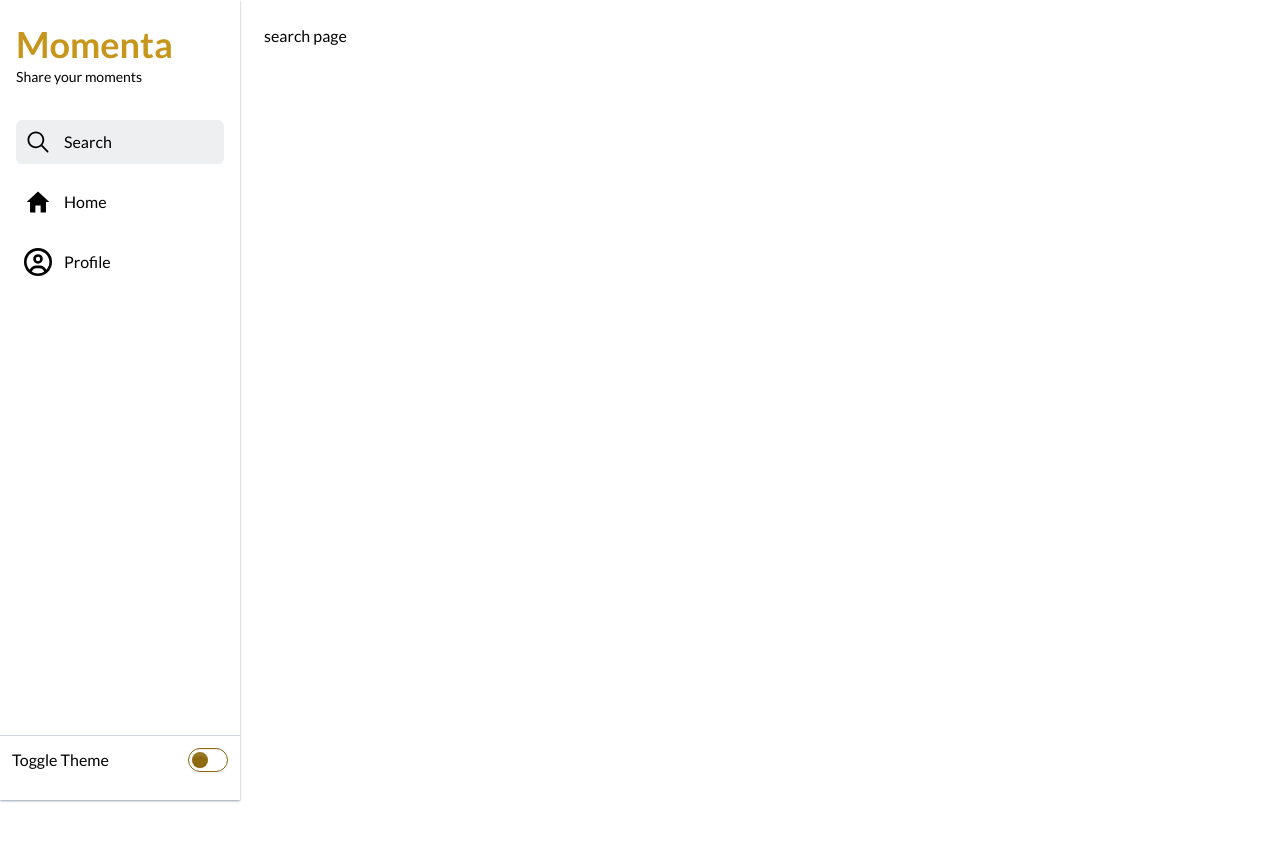
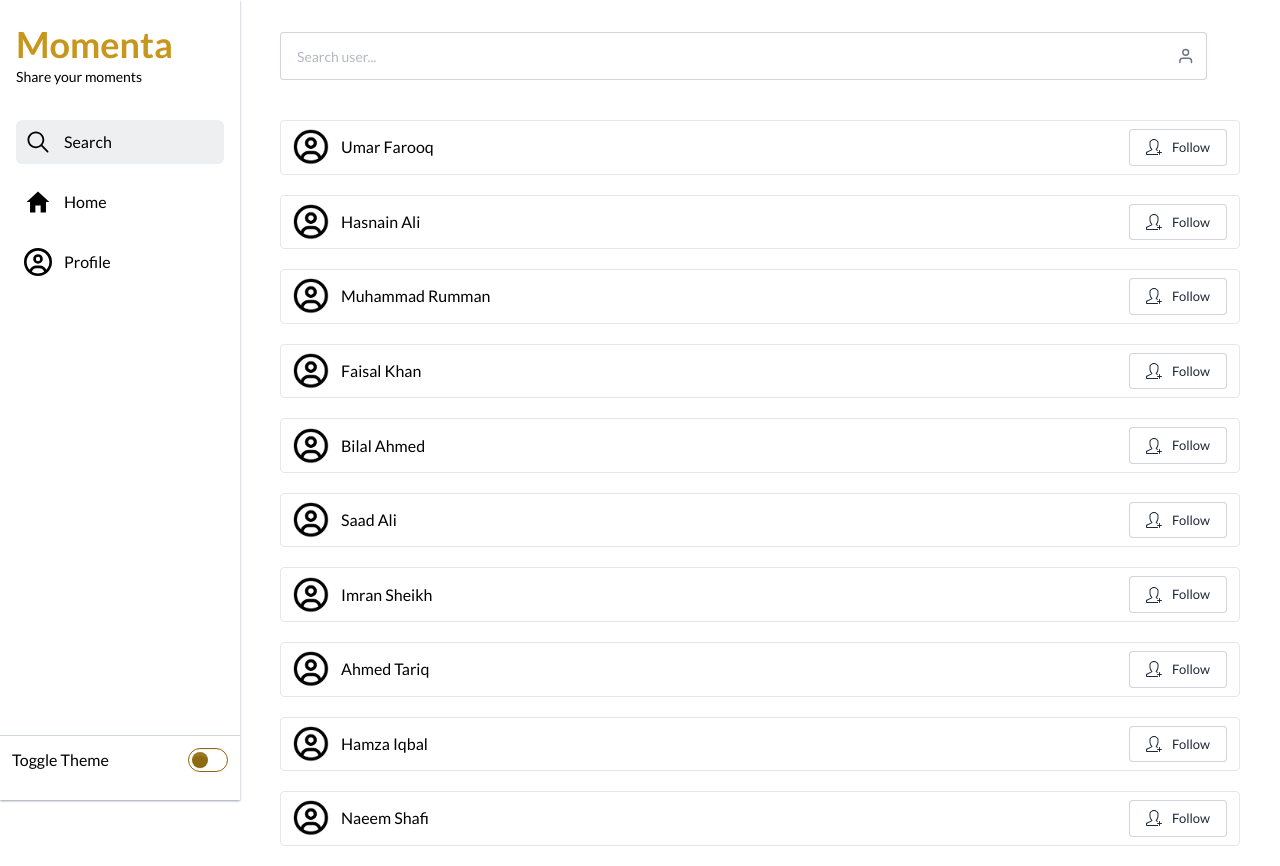
Before and after one commit to Umar-Farooq-5757/Momenta, a React (Vite) app in the folder client/: page /search in a window 1280 px wide. Before the commit the page ends 800 px from the top, so only its background shows below. Built offline with nearby package versions, Linux system fonts and the light colour scheme; a web font is replaced by a local one.

Commit message:
search users on search page

```diff
--- a/client/src/assets/assets.js
+++ b/client/src/assets/assets.js
@@ -46,13 +46,13 @@ export const dummyUsers = [
   },
   {
     _id: "kdlsf9834jdkfj8234lk23",
-    username: "Ali Raza",
-    email: "aliraza@example.com",
+    username: "Muhammad Rumman",
+    email: "muhammadrumman044@gmail.com",
     profilePic: "",
     bio: {
       age: 22,
       description: "Marketing Specialist | Social Media Strategist",
-      location: "Karachi, Pakistan",
+      location: "Mianwali, Pakistan",
     },
     password: "a8v7bx92kfjs73ksj284",
     followers: [],
@@ -157,6 +157,8 @@ export const dummyUsers = [
     following: [],
   },
 ];
+
+
 
 export const dummyPosts = [
 
--- a/client/src/components/Sidebar.jsx
+++ b/client/src/components/Sidebar.jsx
@@ -35,16 +35,16 @@ const Sidebar = () => {
 
       {/* Links */}
       <section className="links mt-8">
-        <NavLink to={'/search'} className={({ isActive }) =>`active:scale-90 w-full flex items-center mb-4 gap-3 ${isActive ? `${isDark?'bg-[#1a1a1a]':'bg-[#eeeff0]'} ` : ''}  ${isDark ? "hover:bg-[#1a1a1a]" : "hover:bg-gray-100"} transition-all cursor-pointer rounded-md pl-2 py-2`}>
+        <NavLink to={'/search'} onClick={()=>setIsSidebarOpen(false)} className={({ isActive }) =>`active:scale-90 w-full flex items-center mb-4 gap-3 ${isActive ? `${isDark?'bg-[#1a1a1a]':'bg-[#eeeff0]'} ` : ''}  ${isDark ? "hover:bg-[#1a1a1a]" : "hover:bg-gray-100"} transition-all cursor-pointer rounded-md pl-2 py-2`}>
           <IoIosSearch className="size-7" />
           <p className="text-md">Search</p>
         </NavLink>
-               <NavLink to={'/'} className={({ isActive }) =>`active:scale-90 w-full flex items-center mb-4 gap-3 ${isActive ? `${isDark?'bg-[#1a1a1a]':'bg-[#eeeff0]'} ` : ''}  ${isDark ? "hover:bg-[#1a1a1a]" : "hover:bg-gray-100"} transition-all cursor-pointer rounded-md pl-2 py-2`}>
+               <NavLink to={'/'} onClick={()=>setIsSidebarOpen(false)} className={({ isActive }) =>`active:scale-90 w-full flex items-center mb-4 gap-3 ${isActive ? `${isDark?'bg-[#1a1a1a]':'bg-[#eeeff0]'} ` : ''}  ${isDark ? "hover:bg-[#1a1a1a]" : "hover:bg-gray-100"} transition-all cursor-pointer rounded-md pl-2 py-2`}>
 
           <IoMdHome className="size-7" />
           <p className="text-md">Home</p>
         </NavLink>
-               <NavLink to={'/profile'} className={({ isActive }) =>`active:scale-90 w-full flex items-center mb-4 gap-3 ${isActive ? `${isDark?'bg-[#1a1a1a]':'bg-[#eeeff0]'} ` : ''}  ${isDark ? "hover:bg-[#1a1a1a]" : "hover:bg-gray-100"} transition-all cursor-pointer rounded-md pl-2 py-2`}>
+               <NavLink to={'/profile'} onClick={()=>setIsSidebarOpen(false)} className={({ isActive }) =>`active:scale-90 w-full flex items-center mb-4 gap-3 ${isActive ? `${isDark?'bg-[#1a1a1a]':'bg-[#eeeff0]'} ` : ''}  ${isDark ? "hover:bg-[#1a1a1a]" : "hover:bg-gray-100"} transition-all cursor-pointer rounded-md pl-2 py-2`}>
           <FaRegCircleUser className="size-7" />
           <p className="text-md">Profile</p>
         </NavLink>
--- /dev/null
+++ b/client/src/components/UserCard.jsx
@@ -0,0 +1,22 @@
+import React from 'react'
+import { SlUserFollow } from "react-icons/sl";
+import profilePic from '../assets/profile.png'
+import { useAppContext } from '../context/AppContext';
+
+const UserCard = ({username}) => {
+    const {isDark} = useAppContext()
+  return (
+    <div className={`my-5 flex items-center justify-between hover:scale-[1.008] ${isDark?'hover:border-[#ffff00] hover:bg-[#1a1a1a]':'hover:border-gray-300 hover:bg-gray-100'}  transition-all border ${isDark?'border-[#474747]':'border-gray-200'} px-3 py-2 rounded-sm`}>
+      <div className='flex justify-start items-center gap-2 sm:gap-3 '>
+        <img className={`size-7 sm:size-9 rounded-full ${isDark?'invert':''}`} src={profilePic} alt="profile pic" />
+        <h2 className='text-[13px] sm:text-[16px]'>{username}</h2>
+      </div>
+      <button type="button" className={`sm:text-[13px] flex items-center gap-2.5 border border-gray-500/30 px-2 py-1 sm:px-4 sm:py-2 text-sm text-gray-800 rounded  hover:text-[#c7961c]  ${isDark?'hover:border-[#ffff00] bg-black text-white hover:bg-[#fff5dc]':'hover:border-[#c7961c] bg-white hover:bg-[#fff5dc]'} active:scale-95 transition`}>
+                <SlUserFollow className='size-3 sm:size-4'/>
+                Follow
+            </button>
+    </div>
+  )
+}
+
+export default UserCard
--- a/client/src/pages/Profile.jsx
+++ b/client/src/pages/Profile.jsx
@@ -12,7 +12,7 @@ const Profile = () => {
       {/* Profile picture, username, followers e.t.c. */}
       <section className=" px-3 sm:px-12 md:px-0 xl:px-20">
         <div className="flex items-center gap-4 sm:gap-12">
-          <img className={`size-20 sm:size-28 md:size-32 ${isDark?'invert':''}`} src={profilePic} alt="" />
+          <img className={`size-20 sm:size-28 md:size-32 rounded-full ${isDark?'invert':''}`} src={profilePic} alt="" />
          <div>
             <h1 className="text-xl sm:text-3xl font-semibold mb-0 sm:mb-2">Username here</h1>
             <p><span className={`font-semibold ${isDark?'text-[#ffff00]':'text-[#c7961c]'} text-md mr-1`}>5.5M</span> followers</p>
@@ -25,15 +25,15 @@ const Profile = () => {
     {/* Posts */}
       <section className="px-3 sm:px-12 md:px-0 xl:px-20">
         <h2 className="font-semibold text-lg sm:text-2xl mb-4">Posts:</h2>
-  <div className="grid grid-cols-3 sm:grid-cols-4 md:grid-cols-3 xl:grid-cols-4 gap-3 mb-3">
-
+        <div className="grid justify-center grid-cols-3 sm:grid-cols-4 md:grid-cols-3 xl:grid-cols-4 gap-3 mb-3">
           {assets.map((pic,index)=>{
       return (
-  <div key={index} className="size-24 sm:size-32 md:size-36 lg:size-40 my-1 transition-all hover:scale-105 post rounded-md overflow-hidden max-w-38 flex justify-center items-center">
-      <img className="w-full h-full rounded-md object-cover object-center" src={pic} alt="" />
-    </div>
-)
-    })}
+        <div key={index} className="size-20 sm:size-32 md:size-36 lg:size-40 my-1 transition-all hover:scale-105 post rounded-md overflow-hidden max-w-38 flex justify-center items-center">
+          <picture className="size-24 sm:size-32 md:size-36 lg:size-40 my-1 transition-all hover:scale-105 post rounded-md overflow-hidden max-w-38 flex justify-center items-center">
+        <source srcSet={pic} type="image/avif" />
+        <img className="w-full h-full rounded-md object-cover object-center" src={pic} alt="post" loading="lazy" />
+      </picture>
+          </div>)})}
         </div>
       </section>
     </div>
--- a/client/src/pages/Search.jsx
+++ b/client/src/pages/Search.jsx
@@ -1,11 +1,59 @@
-import React from 'react'
+import React, { useState } from "react";
+import UserCard from "../components/UserCard";
+import { useAppContext } from "../context/AppContext";
+import { dummyUsers } from "../assets/assets";
+import { MdErrorOutline } from "react-icons/md";
 
 const Search = () => {
+  const {isDark,setIsSidebarOpen} = useAppContext()
+  const [searchQuery, setSearchQuery] = useState('')
+
   return (
-    <div className='grow min-h-screen p-6'>
-      search page
+    <div
+      onClick={() => setIsSidebarOpen(false)}
+      className="grow min-h-screen my-3  md:my-0 pt-12 md:pt-8 px-0 md:px-6 lg:px-8"
+    >
+      {/* Search bar */}
+      <div className={`flex items-center mb-10 mx-2 text-sm ${isDark?'bg-black':'bg-white'} h-12 border pl-2 rounded border-gray-500/30 w-[95%] max-w-screen`}>
+        <input
+          className={`px-2  w-full h-full outline-none text-gray-500 bg-transparent ${isDark?'placeholder:text-gray-500':''}`}
+          type="text"
+          placeholder="Search user..."
+          value={searchQuery}
+          onChange={(e)=>setSearchQuery(e.target.value)}
+        />
+        <svg
+          className="mr-3"
+          width="18"
+          height="18"
+          viewBox="0 0 18 18"
+          fill="none"
+          xmlns="http://www.w3.org/2000/svg"
+        >
+          <path
+            d="M15 15.75v-1.5a3 3 0 0 0-3-3H6a3 3 0 0 0-3 3v1.5m9-10.5a3 3 0 1 1-6 0 3 3 0 0 1 6 0"
+            stroke="#6B7280"
+            strokeWidth="1.5"
+            strokeLinecap="round"
+            strokeLinejoin="round"
+          />
+        </svg>
+      </div>
+      {/* Users */}
+      <section className="px-1 sm:px-2 min-h-[70vh]">
+        {dummyUsers.length>0?
+        dummyUsers.filter((user)=>user.username.toLowerCase().includes(searchQuery.toLowerCase()))
+        .map((user,i)=>{
+          return (
+        <UserCard key={i} username={user.username}/>
+
+          )
+        }):
+        <div className="flex items-center text-2xl sm:text-3xl text-gray-400 gap-3"><MdErrorOutline className="size-10"/> No users found</div>
+        }
+      </section>
     </div>
-  )
-}
+  );
+};
 
-export default Search
+export default Search;
```
Also changed, not shown: client/src/components/Post.jsx (+34 -8 lines). Lines whose indentation alone changed are shown as unchanged.
